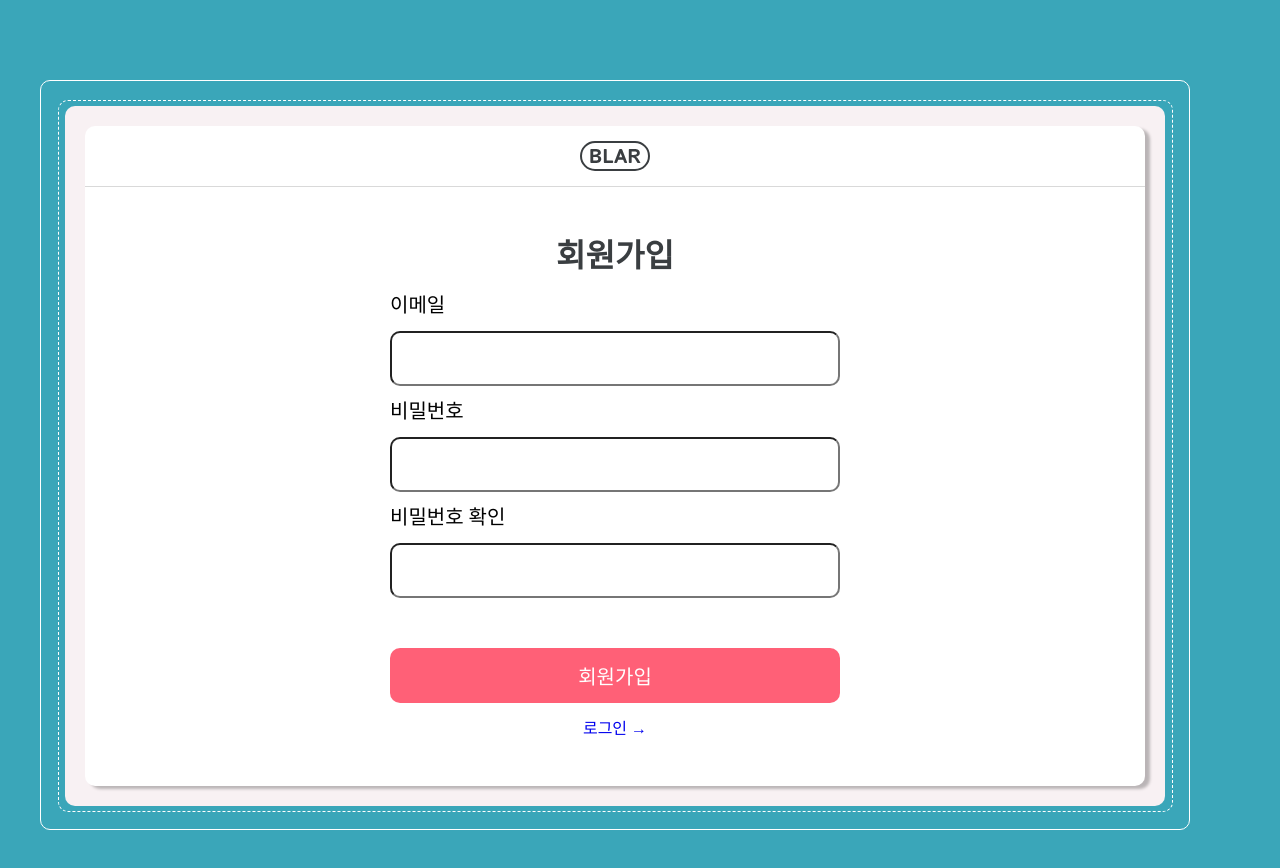
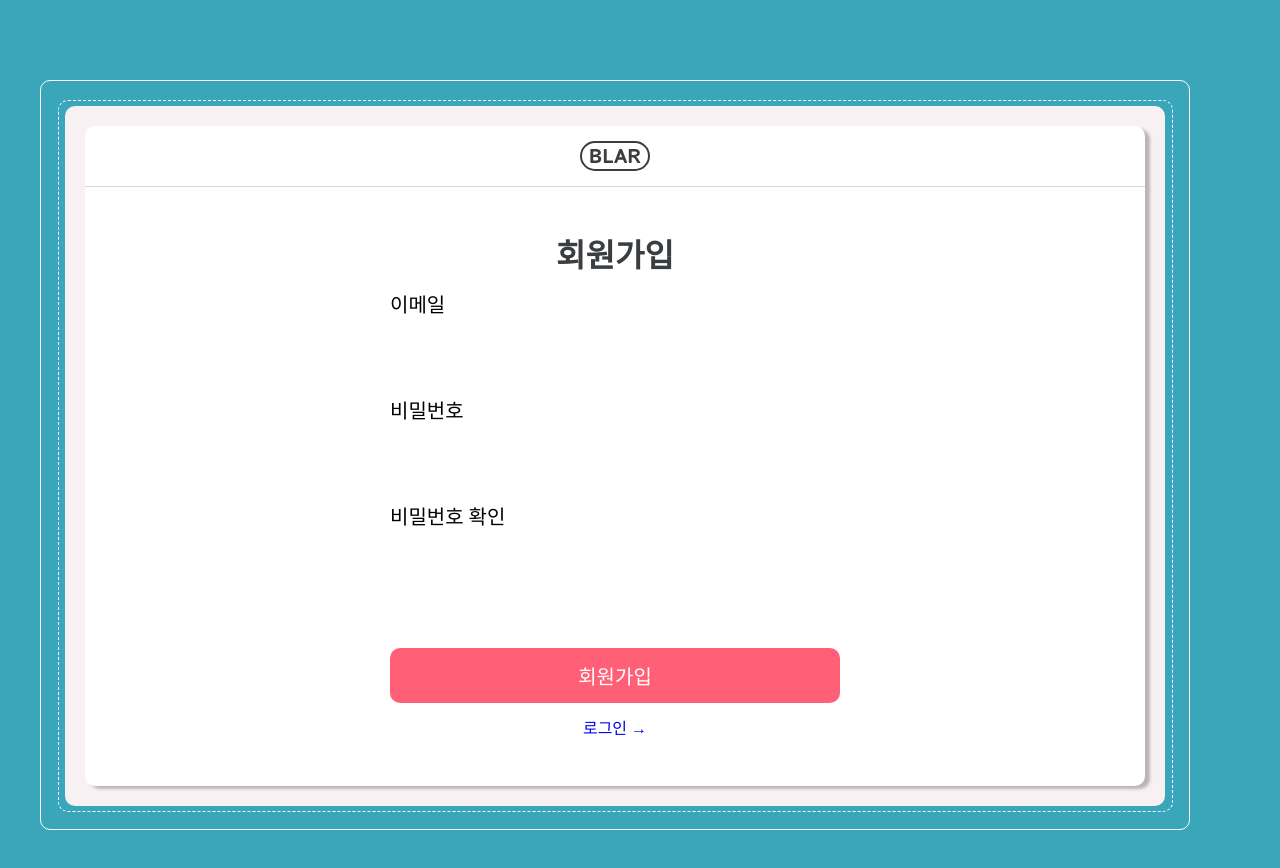
Before and after one commit to Naeil-Baeum-Camp-React/newsfeed-project, a React (Vite) app: page /join in a window 1280 px wide. Shown: the top 868 px of the page. Built offline with nearby package versions, Linux system fonts and the light colour scheme.

Commit message:
fix :  border 테두리 삭제

```diff
--- a/src/pages/Join/JoinPage.jsx
+++ b/src/pages/Join/JoinPage.jsx
@@ -153,6 +153,7 @@ const StInput = styled.input`
   padding: 0 10px;
   border-radius: 10px;
   font-size: 20px;
+  border: none;
 `;
 const StJoinDiv = styled.div`
   display: flex;
--- a/src/pages/Join/SetUserData.jsx
+++ b/src/pages/Join/SetUserData.jsx
@@ -229,6 +229,7 @@ const StInput = styled.input`
   padding: 0 10px;
   border-radius: 10px;
   font-size: 20px;
+  border: none;
 `;
 export const StJoinButton = styled(StButtonBox)`
   cursor: pointer;
--- a/src/pages/Login/LoginMainPage.jsx
+++ b/src/pages/Login/LoginMainPage.jsx
@@ -72,6 +72,7 @@ const StEmailBox = styled(StButtonBox)`
   cursor: pointer;
   color: white;
   background: #95a5a6;
+  border: none;
   img {
     filter: invert(100%);
   }
@@ -83,6 +84,7 @@ const StGithubBox = styled(StButtonBox)`
   cursor: pointer;
   color: white;
   background-color: black;
+  border: none;
   &:hover {
     background: #363636;
   }
--- a/src/pages/Login/LoginPage.jsx
+++ b/src/pages/Login/LoginPage.jsx
@@ -112,6 +112,7 @@ const StInput = styled.input`
   padding: 0 10px;
   border-radius: 10px;
   font-size: 20px;
+  border: none;
 `;
 const StJoinDiv = styled.div`
   display: flex;
```
